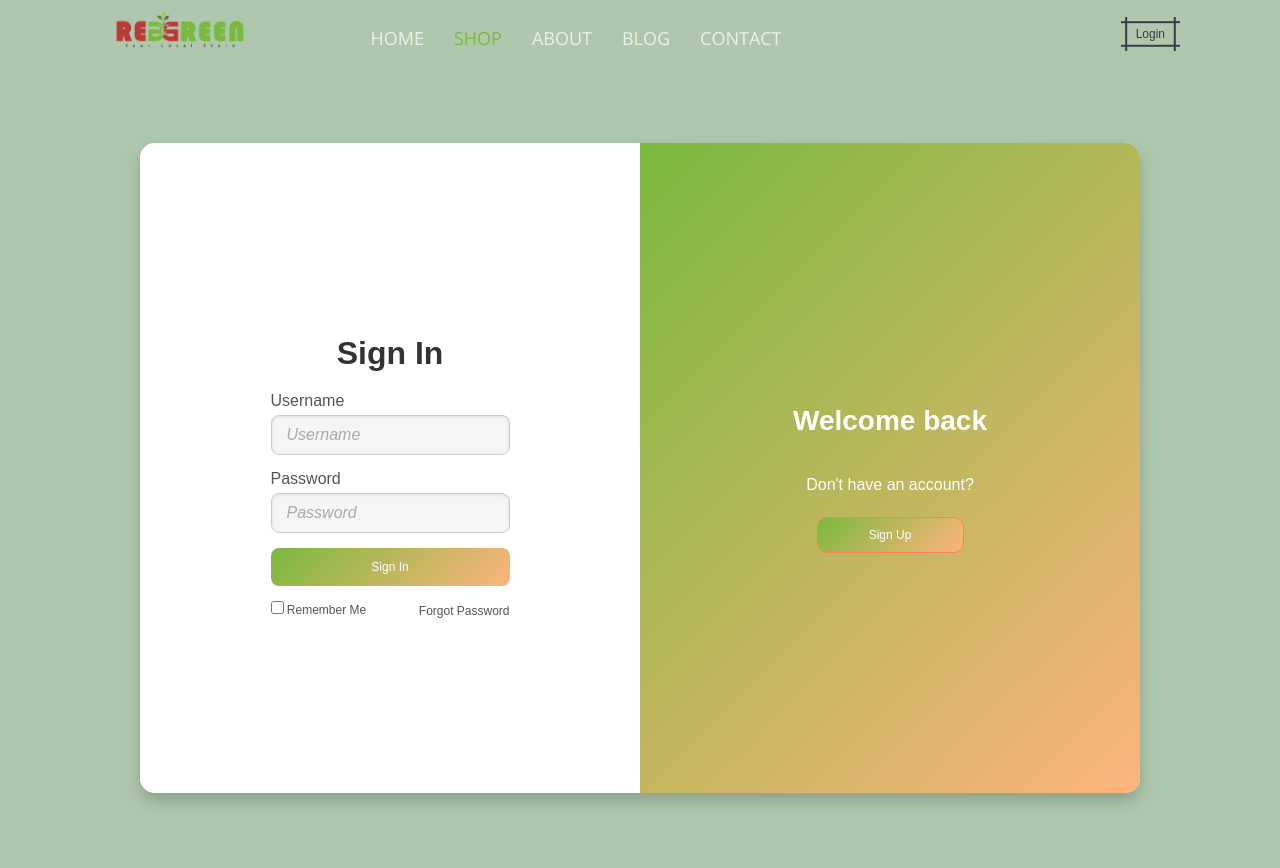
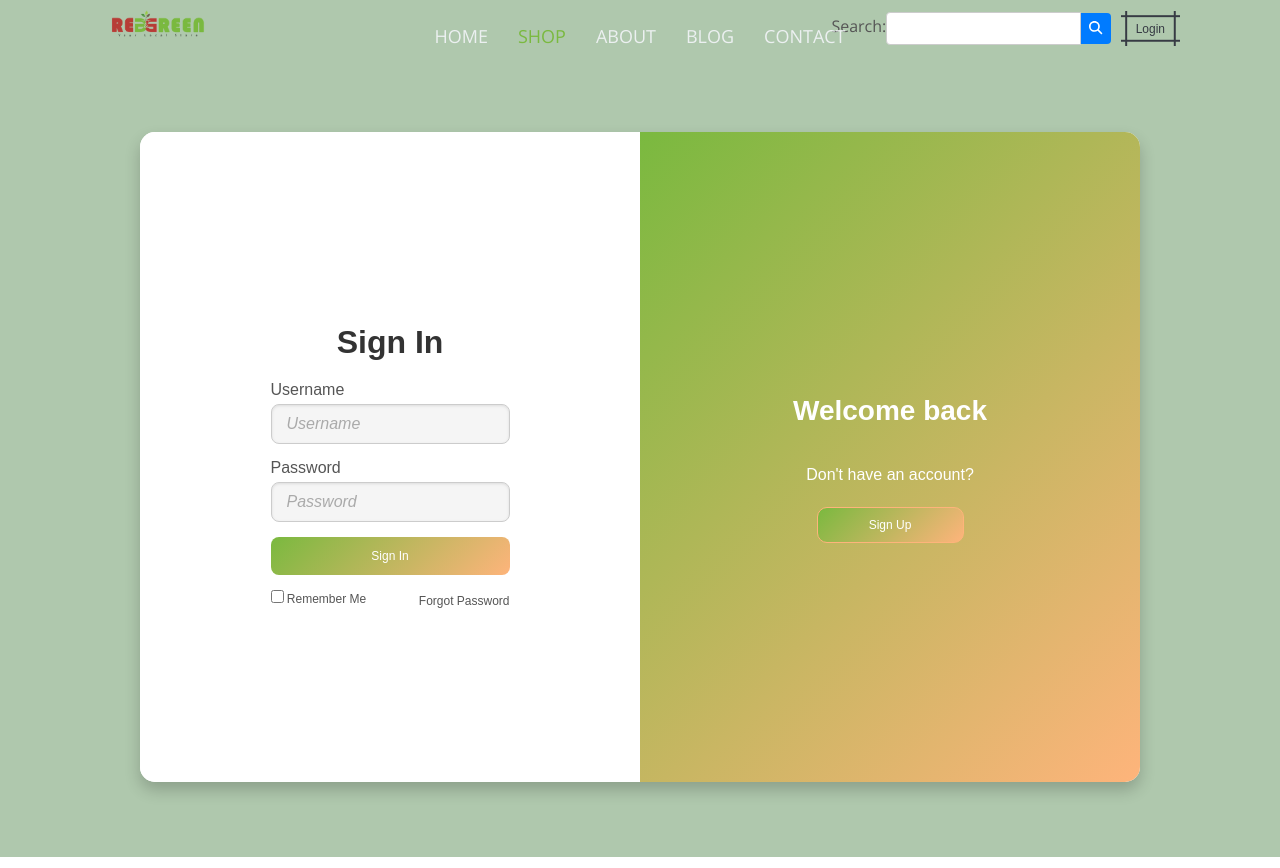
Before and after one commit to thummasreddy/red_green_front_end, a React (Create React App) app: page /login in a window 1280 px wide. Built offline with nearby package versions, Linux system fonts and the light colour scheme.

Commit message:
Working on Search component

```diff
--- a/package.json
+++ b/package.json
@@ -3,11 +3,15 @@
   "version": "0.1.0",
   "private": true,
   "dependencies": {
+    "@fortawesome/fontawesome-svg-core": "^6.5.2",
+    "@fortawesome/free-solid-svg-icons": "^6.5.2",
+    "@fortawesome/react-fontawesome": "^0.2.2",
     "@testing-library/jest-dom": "^5.17.0",
     "@testing-library/react": "^13.4.0",
     "@testing-library/user-event": "^13.5.0",
     "react": "^18.3.1",
     "react-dom": "^18.3.1",
+    "react-icons": "^5.2.1",
     "react-router-dom": "^6.23.1",
     "react-scripts": "5.0.1",
     "web-vitals": "^2.1.4"
--- a/src/Components/Navbar/Navbar.css
+++ b/src/Components/Navbar/Navbar.css
@@ -20,21 +20,11 @@ ul, li {
 
 .navbar-menu {
   display: flex;
-  top: 0.7pc;
   justify-content: center; /* Center items horizontally */
-  align-items: center; /* Center items vertically */
-  list-style: none;
-  margin: 0;
-  padding: 0;
-}
-
-.navbar-menu {
+  align-items: flex-start; /* Align items to the top */
   position: absolute;
-  left: 45%;
+  left: 50%;
   transform: translateX(-50%);
-  display: flex;
-  justify-content: center;
-  align-items: flex-start; /* Align items to the top */
   list-style: none;
   margin: 0;
   padding: 0;
@@ -69,6 +59,35 @@ ul, li {
   transition: width 0.3s ease;
 }
 
+.navbar-search {
+  display: flex;
+  align-items: center;
+}
+
+.navbar-search form {
+  display: flex;
+  align-items: center;
+}
+
+.navbar-search-input {
+  padding: 0.5rem;
+  border: 1px solid #ccc;
+  border-radius: 4px 0 0 4px;
+}
+
+.navbar-search-btn {
+  padding: 0.5rem;
+  background-color: #007bff;
+  border: none;
+  border-radius: 0 4px 4px 0;
+  color: #fff;
+  cursor: pointer;
+}
+
+.navbar-search-btn i {
+  font-size: 1rem;
+}
+
 .navbar-item.active::after,
 .navbar-item:hover::after {
   width: 50%;
@@ -77,8 +96,6 @@ ul, li {
 .navbar-active {
   color: #7ab93f;
 }
-
-
 
 .navbar-btn-primary,
 .navbar-btn-login {
--- a/src/Components/Navbar/Navbar.js
+++ b/src/Components/Navbar/Navbar.js
@@ -2,10 +2,13 @@ import React, { useState } from 'react';
 import './Navbar.css';
 import logo from '../Assets/r_g_logo_01.png';
 import { Link } from 'react-router-dom';
+import { FontAwesomeIcon } from '@fortawesome/react-fontawesome';
+import { faSearch } from '@fortawesome/free-solid-svg-icons';
 
 const Navbar = () => {
   const [activeMenu, setActiveMenu] = useState("shop");
   const [isMobileMenuOpen, setIsMobileMenuOpen] = useState(false);
+  const [searchQuery, setSearchQuery] = useState('');
 
   const handleMenuClick = (menu) => {
     setActiveMenu(menu);
@@ -14,6 +17,10 @@ const Navbar = () => {
 
   const toggleMobileMenu = () => {
     setIsMobileMenuOpen(!isMobileMenuOpen);
+  };
+
+  const handleSearchChange = (e) => {
+    setSearchQuery(e.target.value);
   };
 
   return (
@@ -55,6 +62,19 @@ const Navbar = () => {
       </ul>
 
       <div className="navbar-search">
+        <form action="/search" method="get">
+          <label htmlFor="search" className="navbar-search-label">Search:</label>
+          <input
+                  value={searchQuery}
+            onChange={handleSearchChange}
+            autoComplete="off"
+            className="navbar-search-input"
+          />
+          <button type="submit" className="navbar-search-btn">
+            <FontAwesomeIcon icon={faSearch} />
+          </button>
+          <ul id="suggestions" className="navbar-suggestions"></ul>
+        </form>
 
         <Link to="/login"> {/* Navigate to Login page */}
           <button className="navbar-btn-login" type="button">Login</button> {/* Login button */}
--- a/src/Components/Styles/Login.css
+++ b/src/Components/Styles/Login.css
@@ -201,7 +201,7 @@ input[type="tel"]:active {
 .signup-btn {
   padding: 10px 20px;
   background: linear-gradient(135deg, #7ab93f, #feb47b);
-  border: 1px solid #ff7e5f;
+  border: 1px solid #feb47b;
   border-radius: 10px;
 
   color: white;
```
Also changed, not shown: 1 other file (tests, documents, lock files or other folders).
